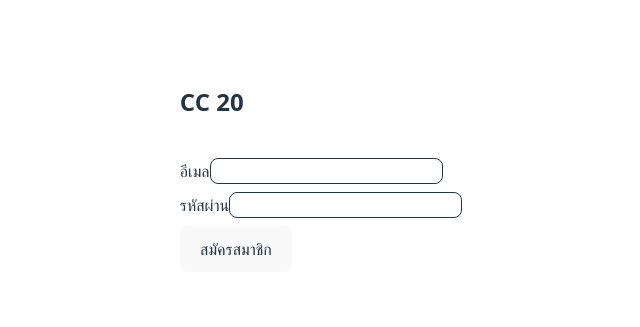
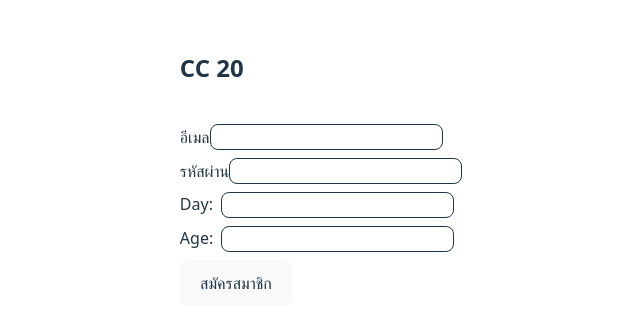
Before and after one commit to suttirakcha/my-yup-demo, a React (Vite) app: page / in a window 1280 px wide. Shown: the part 221-548 px from the top of the page, without its empty margins (315-955 px from the left). Built offline with nearby package versions, Linux system fonts and the light colour scheme.

Commit message:
feat: update schema

```diff
--- a/src/App.jsx
+++ b/src/App.jsx
@@ -13,7 +13,9 @@ function App() {
 
   const [form, setForm] = useState({
     email: "",
-    password: ""
+    password: "",
+    day: "",
+    age: ""
   })
 
   // const schema = Yup.object({
@@ -81,6 +83,28 @@ function App() {
         </p>
         <p className={styles.textError}>{errors.password}</p>
       </div>
+      <div className={styles.divInput}>
+        <label>Day:</label>
+        <input
+          className={styles.input}
+          type="number"
+          name="day"
+          value={form.day}
+          onChange={handleChange}
+        />
+        <p className={styles.textError}>{errors.day}</p>
+      </div>
+      <div className={styles.divInput}>
+        <label>Age:</label>
+        <input
+          className={styles.input}
+          type="number"
+          name="age"
+          value={form.age}
+          onChange={handleChange}
+        />
+        <p className={styles.textError}>{errors.age}</p>
+      </div>
       <button type="submit">สมัครสมาชิก</button>
      </form>
     </>
--- a/src/schemas/loginSchema.js
+++ b/src/schemas/loginSchema.js
@@ -7,5 +7,15 @@
     // password: Yup.string().min(6, "รหัสผ่านต้องมีอย่างน้อย 6 ตัว").required("กรุณากรอกรหัสผ่าน")
     password: Yup.string()
     .min(6, ({path, value})=> `${path} ต้องมีอย่างน้อย 6 ตัว ตอนนี้มีแค่ ${value.length}`)
-    .required("กรุณากรอกรหัสผ่าน")
+    .required("กรุณากรอกรหัสผ่าน"),
+    day: Yup.number()
+    .typeError("ต้องเป็นตัวเลข")
+    .min(1, "วันต้องอยู่ระหว่าง 1 ถึง 31")
+    .max(31,"วันต้องอยู่ระหว่าง 1 ถึง 31" )
+    .required("กรุณากรอกวัน"),
+    age: Yup.number()
+    .typeError("กรุณากรอกอายุเป็นตัวเลข")
+    // .min(11, "ต้องมีอายุมากกว่า 10 ปี")
+     .min(11, ({path, value})=> `${path} ต้องมีอายุมากกว่า 10 ปี ตอนนี้คือ ${value}`)
+    .required("กรุณากรอกอายุ")
   })
```
